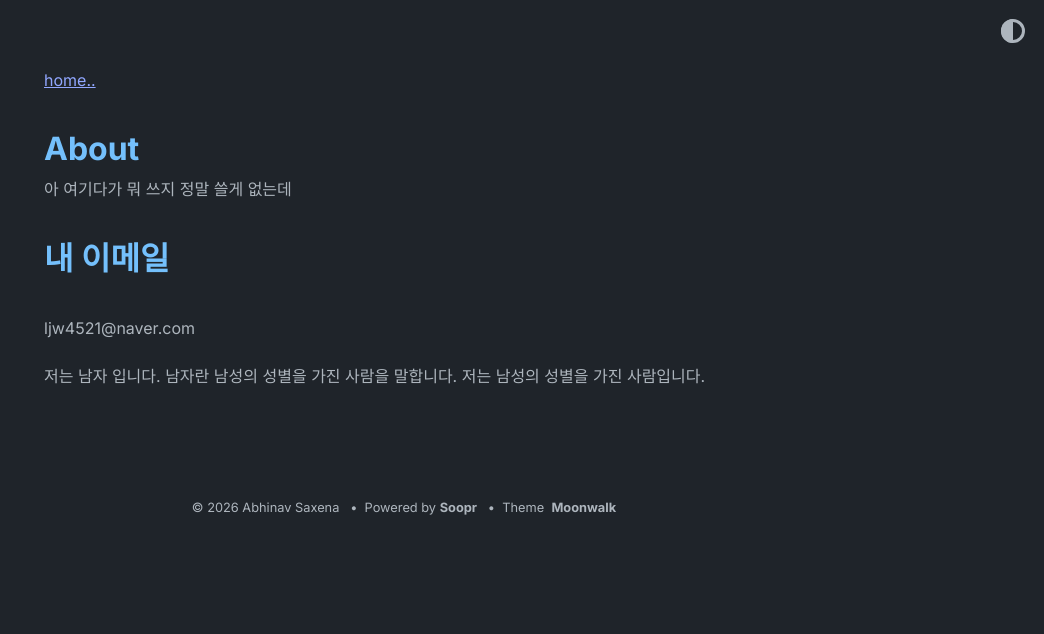
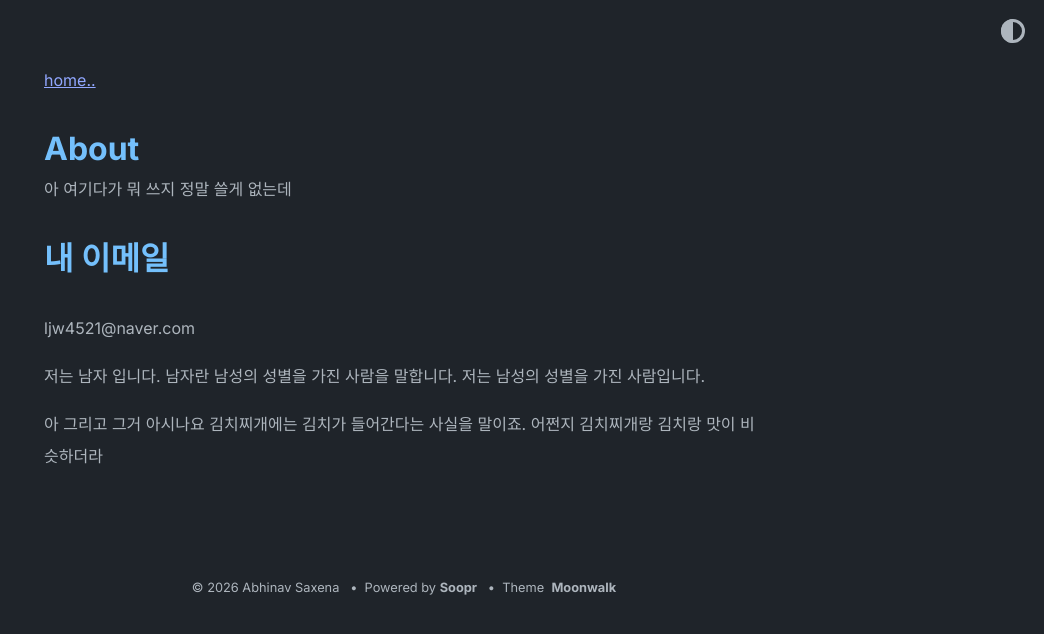
Before and after one commit to leejw4521/leejw4521.github.com, a Jekyll site: the page built from about.md, in a window 1280 px wide. Shown: the top 634 px of the page, without its empty margins (236-1280 px from the left). Built offline with Jekyll 4.4.1, drawn with Linux system fonts in a browser that asks for light colours.

Commit message:
Update about.md

```diff
--- a/about.md
+++ b/about.md
@@ -16,3 +16,7 @@ ljw4521@naver.com
 저는 남자 입니다.
 남자란 남성의 성별을 가진 사람을 말합니다.
 저는 남성의 성별을 가진 사람입니다.
+
+
+
+아 그리고 그거 아시나요 김치찌개에는 김치가 들어간다는 사실을 말이죠. 어쩐지 김치찌개랑 김치랑 맛이 비슷하더라
```
